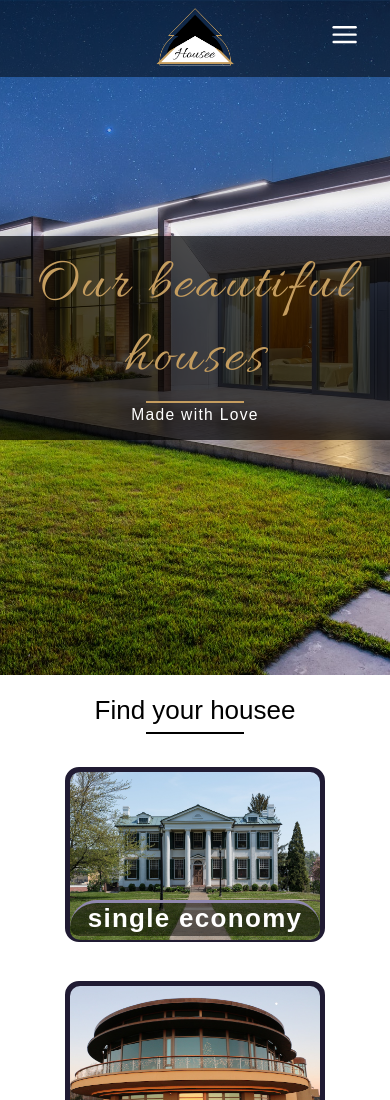
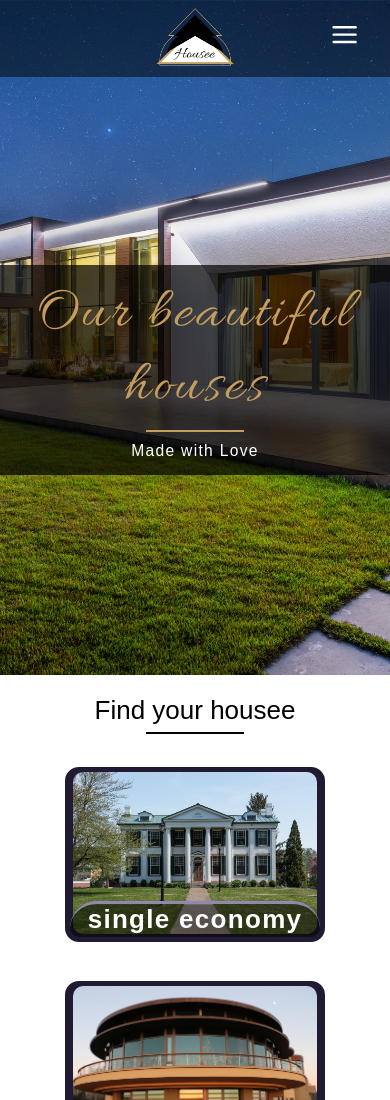
Before and after one commit to SatendraDiwakar/Housee, a React (Create React App) app: page /houses in a window 390 px wide. Shown: the top 1100 px of the page. Built offline with nearby package versions, Linux system fonts and the light colour scheme; a web font is replaced by a local one.

Commit message:
Responsive_V2

```diff
--- a/src/App.css
+++ b/src/App.css
@@ -194,6 +194,7 @@ a {
   justify-content: center;
 }
 .houses-head {
+  margin-top: 10rem;
   padding: 2rem 1rem;
   background: rgba(0, 0, 0, 0.7);
   display: flex;
@@ -201,6 +202,7 @@ a {
   align-items: center;
 }
 .houses-head > .line {
+  margin-bottom: 1rem;
   background-color: #c59d5f;
 }
 .house-nav {
@@ -214,7 +216,6 @@ a {
 }
 .house-heading {
   margin: 3rem 0 1rem;
-
   font-family: "Sulphur Point", sans-serif;
   font-size: 4rem;
 }
@@ -252,7 +253,7 @@ a {
 }
 .card-img > img {
   width: 100%;
-  height: 25.9rem;
+  height: 25rem;
   border-radius: 10px;
   background: center no-repeat fixed;
   background-size: cover;
@@ -266,7 +267,7 @@ a {
   border-bottom-left-radius: 10px;
   border-bottom-right-radius: 10px;
   position: absolute;
-  bottom: 1px;
+  bottom: 0;
 }
 .house-type {
   font-size: 4rem;
@@ -278,7 +279,7 @@ a {
 }
 .small-detail {
   font-size: 2.5rem;
-  margin-top: 1rem;
+  margin: 1rem 0;
 }
 .od {
   padding: 0 2rem;
@@ -301,6 +302,9 @@ a {
   font-family: sans-serif;
   font-size: 3rem;
   text-align: center;
+  display: flex;
+  align-items: center;
+  justify-content: center;
   background: #8d7d7b;
   border: #fff 2px solid;
   border-radius: 6px;
```
